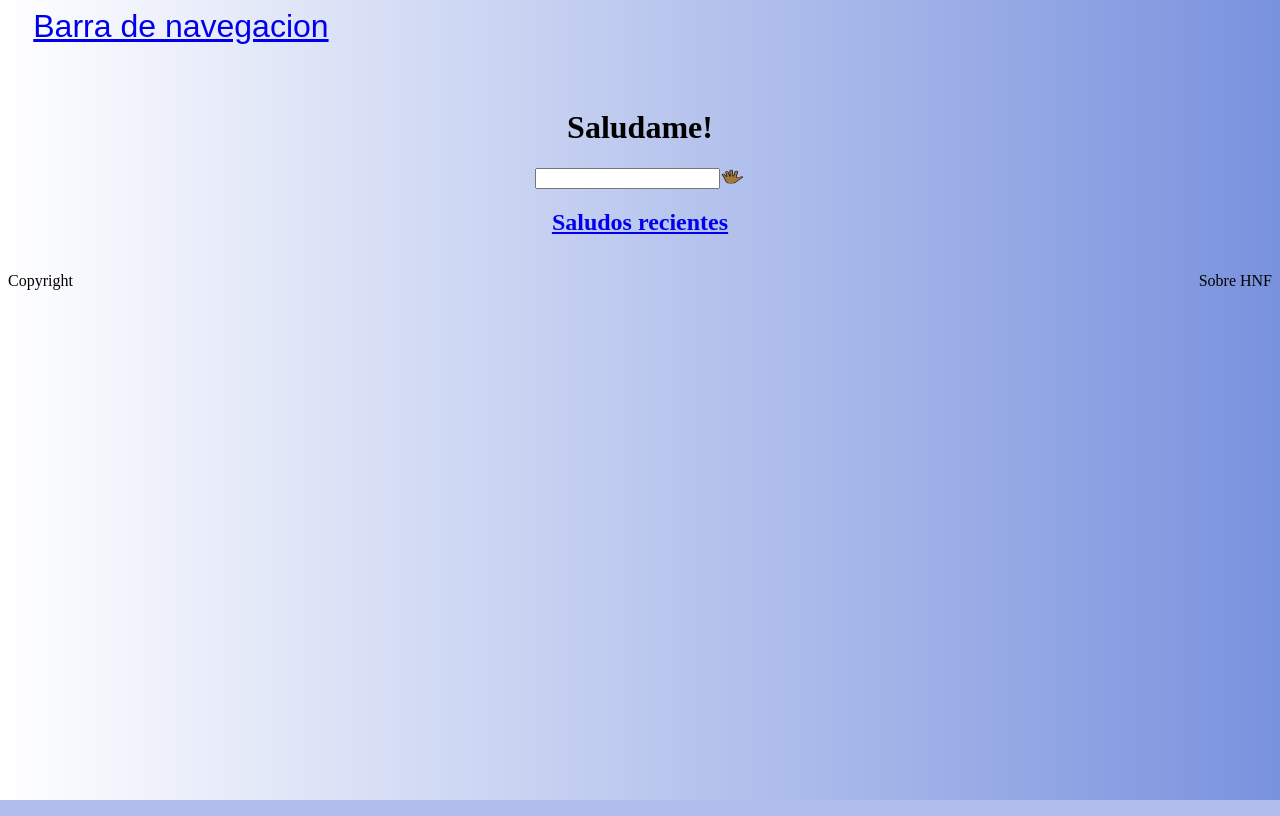
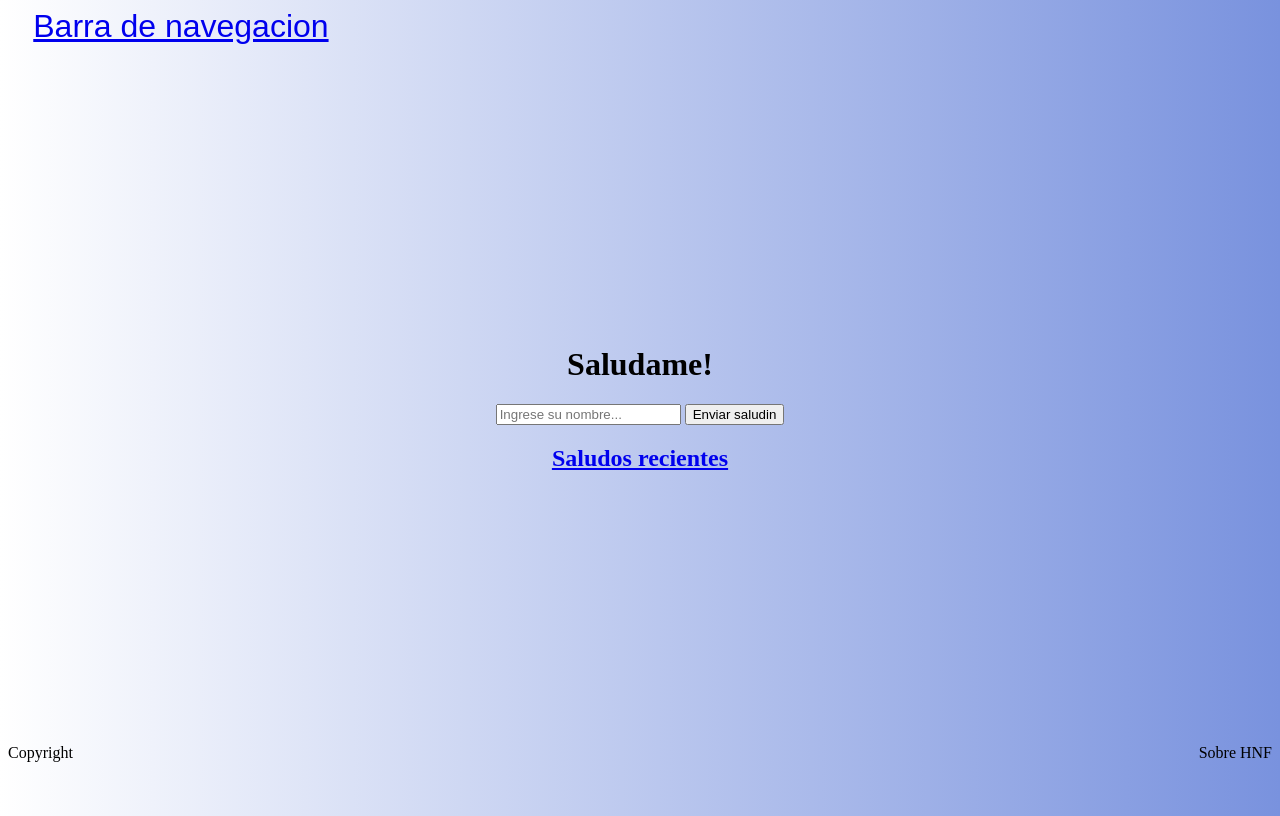
Before and after one commit to sebastian-tapia/Capacitar_para_Despegar-1, a Flask app: page / in a window 1280 px wide. Run offline with Flask 2, Linux system fonts and the light colour scheme.

Commit message:
maquetado con templates

```diff
--- a/Maquetado/17-11-22/app.py
+++ b/Maquetado/17-11-22/app.py
@@ -7,31 +7,12 @@ app = Flask(__name__)
 def raiz():
     return render_template("home.html")
 
-
-# @app.get ("/")   #la raiz (ruta)
-# def hola_mundo():
-#     return f"""
-#     <h1>hola {request.args.get("nombre","mundo")}!</h1>
-#     <p>Comando para cambiar el puerto: <br><br> <code>flask --debug run --port 8080</code></p>
-#     """
-
 @app.get("/saludo")
 def saludo():
-    return render_template("saludo.html")
+    nombre = request.form.get("nombre")
+    return render_template("saludo.html", nombre = nombre)
 
 
 @app.get("/recientes")
 def recientes():
     return render_template("recientes.html")
-
-
-    # f"""
-    # <h1>hola {request.args.get("nombre","mundo")}!</h1>
-    # <p>Comando para cambiar el puerto: <br><br> <code>flask --debug run --port 8080</code></p>
-    # """
-
-print("Iniciando servidor")
-
-
-#hacer lo mismo con despedida
-#hacer una funcion para request.arg para no repetir codigo
--- a/Maquetado/17-11-22/static/style.css
+++ b/Maquetado/17-11-22/static/style.css
@@ -5,20 +5,20 @@ nav {
 
   }
 
-header{
+header {
   height: 10vh;
 }
 
 body {
-    height: 80vh;
     display: flex;
     flex-direction: column;
     background: linear-gradient(90deg,#fff,#7992de);
   }
 
-
-.main{
+main {
+    height: 80vh;
     display: flex;
+    flex-direction: column;
     justify-content: center;
     align-items: center;
 }
--- a/Maquetado/17-11-22/templates/home.html
+++ b/Maquetado/17-11-22/templates/home.html
@@ -1,33 +1,14 @@
-<!DOCTYPE html>
-<html lang="en">
-<head>
-    <meta charset="UTF-8">
-    <meta http-equiv="X-UA-Compatible" content="IE=edge">
-    <meta name="viewport" content="width=device-width, initial-scale=1.0">
-    <link rel="stylesheet" href="{{ url_for('static', filename='style.css')}}">
-    <title>Página con flask</title>
-</head>
-<body>
-    <header>
-        <nav>
-            <a href="{{ url_for('raiz') }}">Barra de navegacion</a>
-        </nav>
-    </header>
-    <main>
-        <h1 class="main">Saludame!</h1>
-        <form action=""class="main">
-            <input type="text">
-            <a href="saludo.html"><input type=image src="img/manita.png" width="25" height="15"></a>
-        </form>
+{% extends "layout.html" %}
 
-        <h2 class="main"><a href="/recientes" target="_blank">Saludos recientes</a></h2>
-    </main>
-    <footer class="footer">
-        <p>Copyright</p>
-        <p>Sobre HNF</p>
-    </footer>
-</body>
-<script>
+{% block body %}
 
-</script>
-</html>
+    <h1>Saludame!</h1>
+
+    <form action="{{ url_for('saludo') }}">
+        <input type="text" name="nombre" placeholder="Ingrese su nombre...">
+        <button>Enviar saludin</button>
+    </form>
+
+    <h2><a href="/recientes" target="_blank">Saludos recientes</a></h2>
+
+{% endblock %}
--- /dev/null
+++ b/Maquetado/17-11-22/templates/layout.html
@@ -0,0 +1,33 @@
+<!DOCTYPE html>
+<html lang="en">
+<head>
+    <meta charset="UTF-8">
+    <meta http-equiv="X-UA-Compatible" content="IE=edge">
+    <meta name="viewport" content="width=device-width, initial-scale=1.0">
+    <link rel="stylesheet" href="{{ url_for('static', filename='style.css')}}">
+    <title>Página con flask</title>
+</head>
+<body>
+    <header>
+        <nav>
+            <a href="{{ url_for('raiz') }}">Barra de navegacion</a>
+        </nav>
+    </header>
+
+    <main>
+
+    {% block body %}
+
+    {% endblock %}
+
+    </main>
+
+    <footer>
+        <p>Copyright</p>
+        <p>Sobre HNF</p>
+    </footer>
+</body>
+<script>
+
+</script>
+</html>
```
Also changed, not shown: Maquetado/17-11-22/templates/recientes.html (+5 -17 lines), Maquetado/17-11-22/templates/saludo.html (+5 -17 lines).
